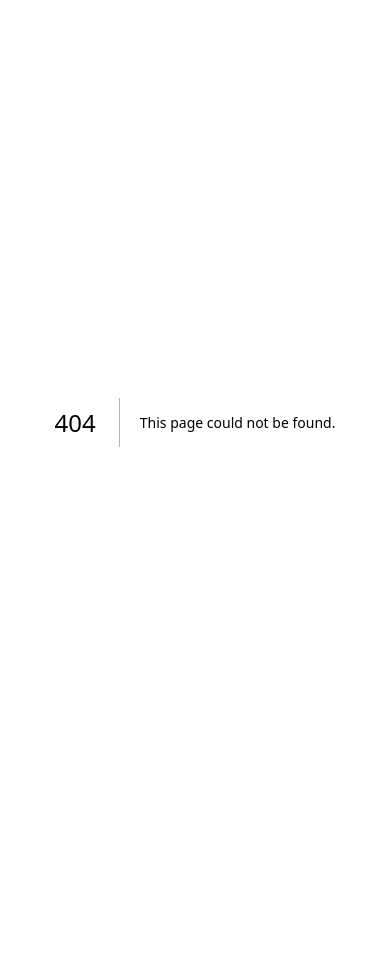
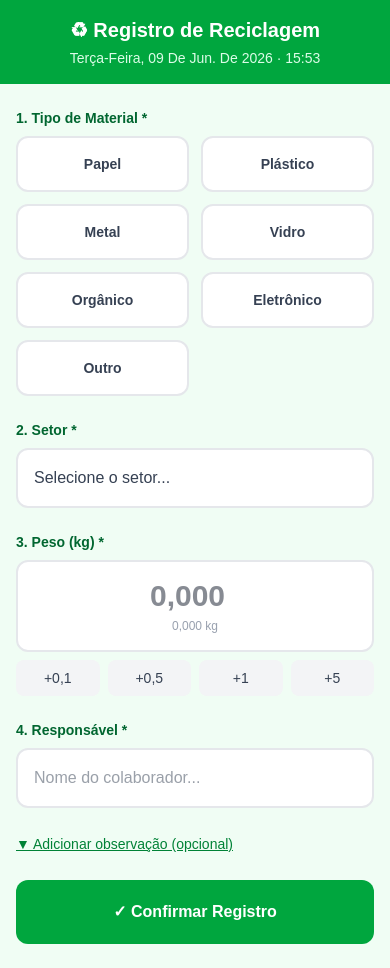
Before and after one commit to Z3RO333/Ecology, a Next.js app: page /tablet in a window 390 px wide. Before the commit this address had no page. Before the commit the page ends 844 px from the top, so only its background shows below. Built offline with nearby package versions, Linux system fonts and the light colour scheme.

Commit message:
feat: add tablet kiosk page

```diff
--- /dev/null
+++ b/app/tablet/page.tsx
@@ -0,0 +1,105 @@
+'use client';
+
+import { useState, useActionState, useEffect } from 'react';
+import { createRecord } from '@/actions/records';
+import { MaterialSelector } from '@/components/tablet/MaterialSelector';
+import { WeightInput } from '@/components/tablet/WeightInput';
+import { SectorDropdown } from '@/components/tablet/SectorDropdown';
+import type { Material, Sector } from '@/types';
+
+const INITIAL_STATE = { success: false, error: undefined };
+
+export default function TabletPage() {
+  const [material, setMaterial] = useState<Material | null>(null);
+  const [weight, setWeight] = useState(0);
+  const [sector, setSector] = useState<Sector | ''>('');
+  const [showNotes, setShowNotes] = useState(false);
+
+  const [state, formAction, isPending] = useActionState(createRecord, INITIAL_STATE);
+
+  useEffect(() => {
+    if (state.success) {
+      const timer = setTimeout(() => {
+        setMaterial(null);
+        setWeight(0);
+        setSector('');
+        setShowNotes(false);
+      }, 2000);
+      return () => clearTimeout(timer);
+    }
+  }, [state.success]);
+
+  const now = new Date();
+  const dateStr = now.toLocaleDateString('pt-BR', {
+    weekday: 'long', day: '2-digit', month: 'short', year: 'numeric',
+  });
+  const timeStr = now.toLocaleTimeString('pt-BR', { hour: '2-digit', minute: '2-digit' });
+
+  return (
+    <div className="min-h-screen bg-green-50">
+      <div className="bg-green-600 text-white px-6 py-4 text-center">
+        <h1 className="text-xl font-bold">♻ Registro de Reciclagem</h1>
+        <p className="text-green-100 text-sm mt-1 capitalize">{dateStr} · {timeStr}</p>
+      </div>
+
+      <form action={formAction} className="max-w-lg mx-auto px-4 py-6 space-y-6">
+        <input type="hidden" name="material_type" value={material ?? ''} />
+        <input type="hidden" name="sector" value={sector} />
+
+        <MaterialSelector value={material} onChange={setMaterial} />
+        <SectorDropdown value={sector} onChange={setSector} />
+        <WeightInput value={weight} onChange={setWeight} />
+
+        {/* Responsável */}
+        <div>
+          <p className="text-sm font-bold text-green-800 mb-2">4. Responsável *</p>
+          <input
+            name="responsible_name"
+            type="text"
+            placeholder="Nome do colaborador..."
+            className="w-full bg-white border-2 border-gray-200 rounded-xl p-4 text-gray-700 focus:border-green-500 outline-none text-base"
+          />
+        </div>
+
+        {/* Observações toggle */}
+        <div>
+          <button
+            type="button"
+            onClick={() => setShowNotes(!showNotes)}
+            className="text-sm text-green-700 underline"
+          >
+            {showNotes ? '▲ Ocultar observações' : '▼ Adicionar observação (opcional)'}
+          </button>
+          {showNotes && (
+            <textarea
+              name="notes"
+              rows={3}
+              placeholder="Observações..."
+              className="mt-2 w-full bg-white border-2 border-gray-200 rounded-xl p-3 text-gray-700 focus:border-green-500 outline-none text-sm resize-none"
+            />
+          )}
+        </div>
+
+        {/* Error / Success */}
+        {state.error && (
+          <div className="bg-red-50 border border-red-200 text-red-700 rounded-xl p-3 text-sm">
+            {state.error}
+          </div>
+        )}
+        {state.success && (
+          <div className="bg-green-100 border border-green-300 text-green-800 rounded-xl p-4 text-center font-semibold">
+            ✓ Registro salvo com sucesso!
+          </div>
+        )}
+
+        <button
+          type="submit"
+          disabled={isPending || state.success}
+          className="w-full bg-green-600 hover:bg-green-700 disabled:bg-gray-300 text-white font-bold py-5 rounded-xl text-base transition-colors"
+        >
+          {isPending ? 'Salvando...' : state.success ? '✓ Salvo!' : '✓ Confirmar Registro'}
+        </button>
+      </form>
+    </div>
+  );
+}
```
